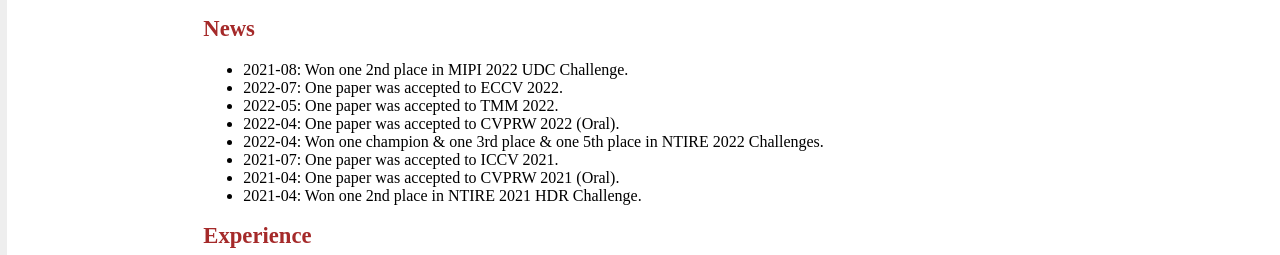
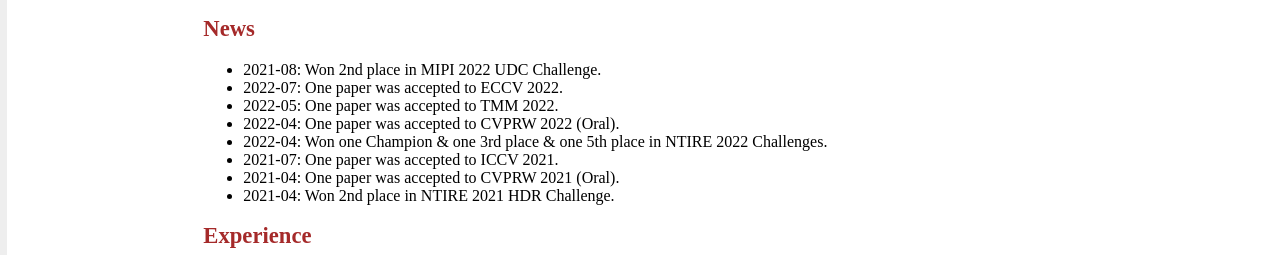
Before and after one commit to cocowy1/cocowy1.github.io, a plain HTML site: page index.html in a window 1280 px wide. Shown: the part 497-752 px from the top of the page. Drawn offline with Linux system fonts and the light colour scheme; a small style sheet from the web is missing; a web font is replaced by a local one.

Commit message:
update new

```diff
--- a/index.html
+++ b/index.html
@@ -69,14 +69,14 @@
     <!-------------------------------  Education -------------------------------------------->
     <h2>News</h2>
     <ul>
-        <li>2021-08: Won one 2nd place in MIPI 2022 UDC Challenge.</li>
+        <li>2021-08: Won 2nd place in MIPI 2022 UDC Challenge.</li>
         <li>2022-07: One paper was accepted to ECCV 2022.</li>
         <li>2022-05: One paper was accepted to TMM 2022.</li>
         <li>2022-04: One paper was accepted to CVPRW 2022 (Oral).</li>
-        <li>2022-04: Won one champion & one 3rd place & one 5th place in NTIRE 2022 Challenges.</li>
+        <li>2022-04: Won one Champion & one 3rd place & one 5th place in NTIRE 2022 Challenges.</li>
         <li>2021-07: One paper was accepted to ICCV 2021.</li>
         <li>2021-04: One paper was accepted to CVPRW 2021 (Oral).</li>
-        <li>2021-04: Won one 2nd place in NTIRE 2021 HDR Challenge.</li>
+        <li>2021-04: Won 2nd place in NTIRE 2021 HDR Challenge.</li>
     </ul>
 
     <!-------------------------------  Experience -------------------------------------------->
```
